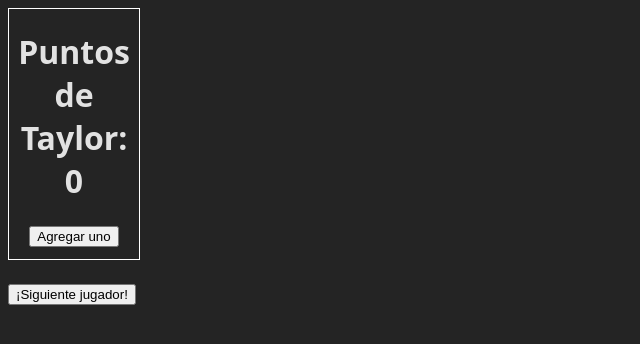
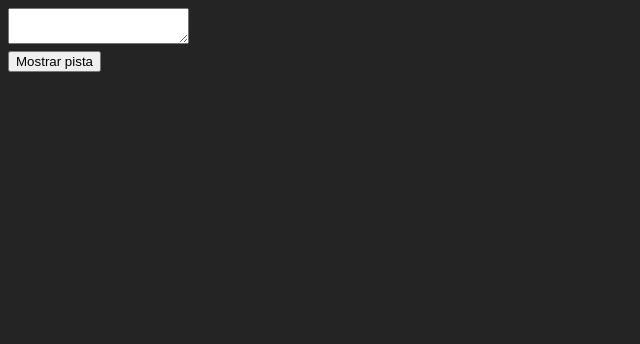
Before and after one commit to bryan-ignacio/react_v19.1, a React (Vite) app in the folder 03-gestion-estado/: page / in a window 1280 px wide. Shown: the top 344 px of the page, without its empty margins (0-640 px from the left). Built offline with nearby package versions, Linux system fonts and the light colour scheme.

Commit message:
preservar-estado desafio uno

```diff
--- /dev/null
+++ b/03-gestion-estado/src/components/04-preservar-reiniciar-estado/08-DesafioUno.jsx
@@ -0,0 +1,57 @@
+import { useState } from "react";
+
+/*
+Corregir la desaparicion del texto de entrada
+Este ejemplo muestra un mensaje cuando se pulsa el boton.
+Sin embargo, al pulsar el boton tambien se reinicia accidentalmente la entrada.
+Por que ocurre esto?
+arreglalo para que al pulsar el boton no se reinicie el texto de entrada.
+*/
+
+export default function App() {
+  const [showHint, setShowHint] = useState(false);
+
+  return (
+    <>
+      {showHint ? (
+        <>
+          <div>
+            <p>
+              <i>Pista: ¿Tu ciudad favorita?</i>
+            </p>
+            <Form />
+            <br />
+            <button
+              onClick={() => {
+                setShowHint(false);
+              }}
+            >
+              Ocultar pista
+            </button>
+          </div>
+        </>
+      ) : (
+        <>
+          <div>
+            <Form />
+            <br />
+            <button
+              onClick={() => {
+                setShowHint(true);
+              }}
+            >
+              Mostrar pista
+            </button>
+          </div>
+        </>
+      )}
+    </>
+  );
+}
+
+function Desafio() {}
+
+function Form() {
+  const [text, setText] = useState("");
+  return <textarea value={text} onChange={(e) => setText(e.target.value)} />;
+}
--- a/03-gestion-estado/src/main.jsx
+++ b/03-gestion-estado/src/main.jsx
@@ -1,10 +1,11 @@
 import { StrictMode } from "react";
 import { createRoot } from "react-dom/client";
 import "./index.css";
-import Scoreboard from "./components/04-preservar-reiniciar-estado/07-reiniciar-estado-misma-posicion";
+
+import App from "./components/04-preservar-reiniciar-estado/08-DesafioUno";
 
 createRoot(document.getElementById("root")).render(
   <StrictMode>
-    <Scoreboard />
+    <App />
   </StrictMode>,
 );
```
